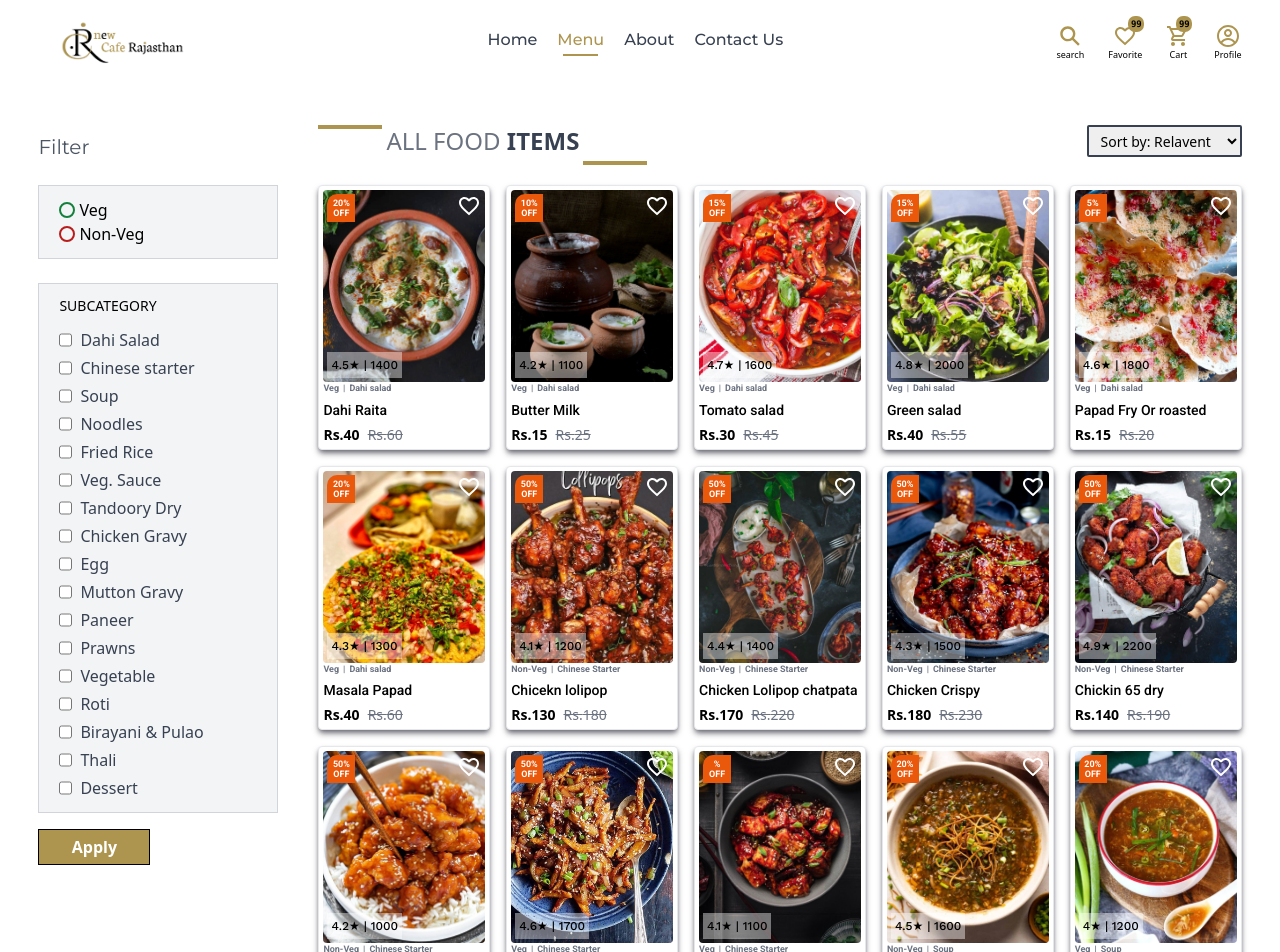
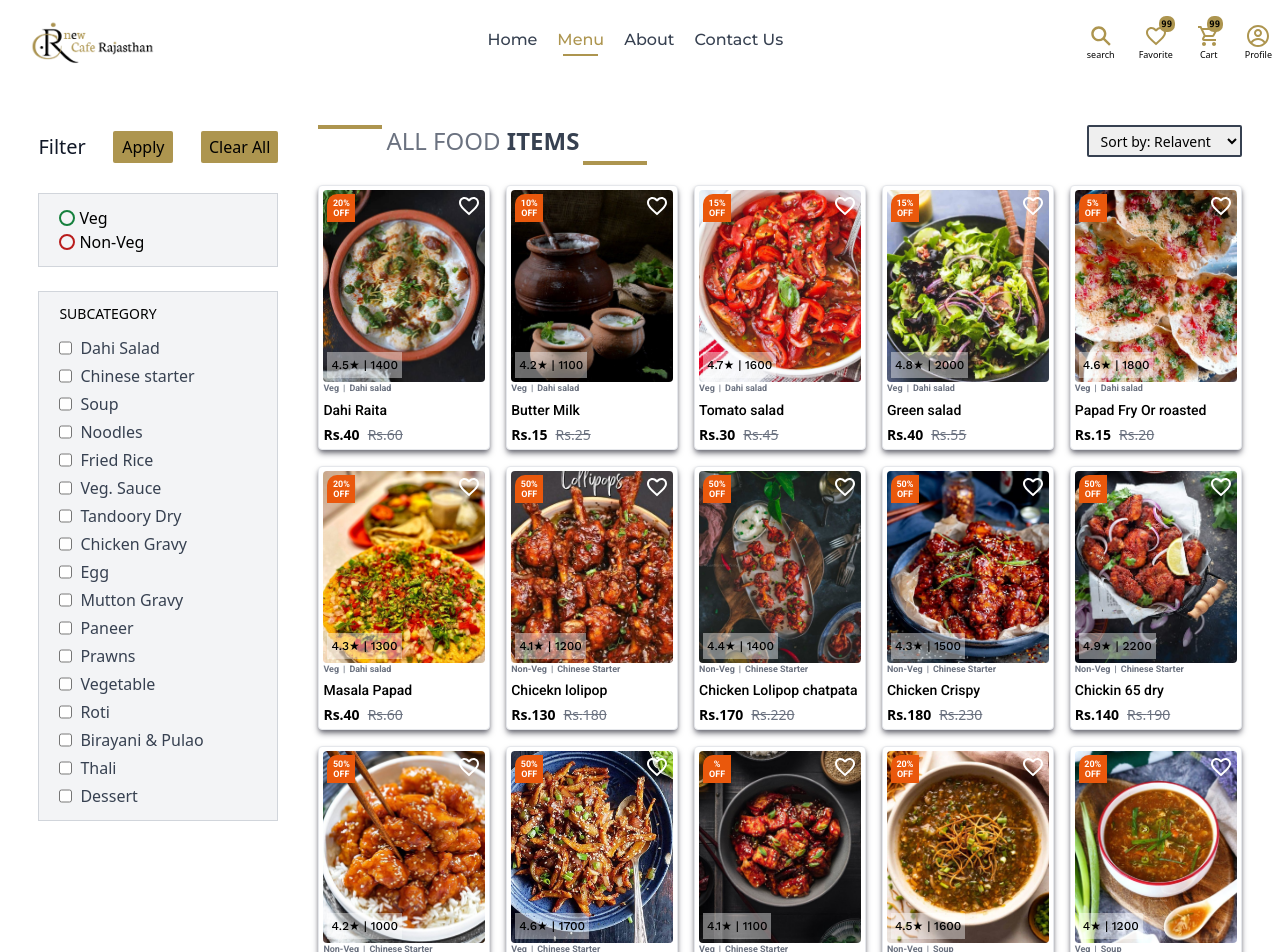
Before and after one commit to arfajsheru/CR-HOTEL, a React (Vite) app in the folder cr-restaurant/: page /menu in a window 1280 px wide. Shown: the top 952 px of the page. Built offline with nearby package versions, Linux system fonts and the light colour scheme; a web font is replaced by a local one.

Commit message:
mobile filter option update

```diff
--- a/cr-restaurant/src/App.jsx
+++ b/cr-restaurant/src/App.jsx
@@ -1,4 +1,4 @@
-import React, { useState, useEffect } from 'react';
+import React, { useState, useEffect } from "react";
 import { Routes, Route } from "react-router-dom";
 import Home from "./pages/Home";
 import About from "./pages/About";
@@ -8,48 +8,50 @@ import Cart from "./pages/Cart";
 import Order from "./pages/Order";
 import Login from "./pages/Login";
 import Product from "./pages/Product";
-import PlaceOrder from './PlaceOrder';
+import PlaceOrder from "./PlaceOrder";
 import Navbar from "./component/Navbar";
-import Footer from './component/Footer';
-import logo from "/logo3.png"
-import CategoryItems from "./pages/CategoryItems"
-import Wishlist from './pages/Wishlist';
+import Footer from "./component/Footer";
+import logo from "/logo3.png";
+import CategoryItems from "./pages/CategoryItems";
+import Wishlist from "./pages/Wishlist";
 const App = () => {
   const [loading, setLoading] = useState(true);
 
   useEffect(() => {
-
     setTimeout(() => {
       setLoading(false);
     }, 2000); //
   }, []);
 
   return (
-    <div className='px-4 sm:px-[1vw] md:px-[2vw] lg:px-[3vw] app'>
+    <div className=" app">
       {loading ? (
         <div className="flex justify-center items-center h-screen">
           <span className="loader">
             <img src={logo} className="logo-image" alt="logo" />
           </span>
         </div>
-
-
       ) : (
         <>
           <Navbar />
+          <div className="px-4 sm:px-[1vw] md:px-[2vw] lg:px-[3vw]">
             <Routes>
-            <Route path='/' element={<Home />} />
-            <Route path='/menu' element={<Menu />} />
-            <Route path='/about' element={<About />} />
-            <Route path='/contact' element={<Contact />} />
-            <Route path='/cart' element={<Cart />} />
-            <Route path='/order' element={<Order />} />
-            <Route path='/login' element={<Login />} />
-            <Route path='/place-order' element={<PlaceOrder />} />
-            <Route path='/product/:productId' element={<Product />} />
-            <Route path='/categoryItem/:category' element={<CategoryItems />}/>
-            <Route path='/wishlist' element={<Wishlist />}/>
+              <Route path="/" element={<Home />} />
+              <Route path="/menu" element={<Menu />} />
+              <Route path="/about" element={<About />} />
+              <Route path="/contact" element={<Contact />} />
+              <Route path="/cart" element={<Cart />} />
+              <Route path="/order" element={<Order />} />
+              <Route path="/login" element={<Login />} />
+              <Route path="/place-order" element={<PlaceOrder />} />
+              <Route path="/product/:productId" element={<Product />} />
+              <Route
+                path="/categoryItem/:category"
+                element={<CategoryItems />}
+              />
+              <Route path="/wishlist" element={<Wishlist />} />
             </Routes>
+          </div>
           <Footer />
         </>
       )}
--- a/cr-restaurant/src/component/Navbar.jsx
+++ b/cr-restaurant/src/component/Navbar.jsx
@@ -28,8 +28,9 @@ const Navbar = () => {
   },[]);
 
   return (
+    <>
     <div
-      className={`flex items-center justify-between py-1 font-medium ${scrolled ? "sticky-header" : " "} `}
+      className={`flex items-center justify-between py-1 px-2 font-medium ${scrolled ? "sticky-header" : "" }`}
     >
       <Link to={"/"}>
         <img
@@ -99,12 +100,12 @@ const Navbar = () => {
           <p className="text-[9px]">Menu</p>
         </div>
       </div>
-
+      </div>
       {/* sidebar Menu */}
 
       <div
-        className={`fixed top-0 right-0 bottom-0 left-0 overflow-hidden bg-white transition-transform duration-500 ${
-          visible ? "translate-x-0 w-[80vw] z-50" : "-translate-x-full w-0"
+        className={`fixed right-0 bottom-0 left-0 overflow-hidden bg-white transition-transform duration-500 ${
+          visible ? "translate-x-0 w-[80vw] h-[92vh] z-50" : "-translate-x-full w-0"
         }`}
       >
         <div className="flex flex-col">
@@ -158,8 +159,7 @@ const Navbar = () => {
           </div>
         </div>
       </div>
-      </div>
-
+      </>
   );
 };
 
--- a/cr-restaurant/src/context/ShopContext.jsx
+++ b/cr-restaurant/src/context/ShopContext.jsx
@@ -1,4 +1,4 @@
-import { createContext } from "react";
+import { createContext, useState } from "react";
 
 import { foodItems }  from "../assets/assets"
 export const ShopContext = createContext();
@@ -6,11 +6,16 @@ export const ShopContext = createContext();
 
 const ShopContextProvider = (props) =>{
 
-
+    const [category, setCategory] = useState([]);
+    const [subCategory, setSubCategory] = useState([]);
 
 
     const value = {
         foodItems,
+        category,
+        setCategory,
+        subCategory,
+        setSubCategory
     }
 
     return (
--- a/cr-restaurant/src/pages/Menu.jsx
+++ b/cr-restaurant/src/pages/Menu.jsx
@@ -1,19 +1,17 @@
-import React, { useEffect, useRef, useState } from "react";
-import { foodItems } from "../assets/assets";
+import React, { useContext, useEffect,useState } from "react";
 import ProductItem from "../component/ProductItem";
 import Title from "../component/Title";
 import { menu_list } from "../assets/assets";
 import { RxCross2 } from "react-icons/rx";
 import vectore from "../assets/vector.png"
+import { ShopContext } from "../context/ShopContext";
 const Menu = () => {
-  const [showFilter, setShowFilter] = useState(false);
+  const {foodItems,category,setCategory,subCategory,setSubCategory} = useContext(ShopContext);
   const [filterProduct, setFilterProduct] = useState(foodItems);
-  const [category, setCategory] = useState([]);
-  const [subCategory, setSubCategory] = useState([]);
   const [isVegSelected, setIsVegSelected] = useState(false); // State to toggle Veg indicator
   const [isNonVegSelected, setIsNonVegSelected] = useState(false);
   const [IshowFilter, setIShowFilter] = useState(false);
-
+  const [sorttype,setSortType] = useState('Relavent')
 
   // Category Filter Methode
   const handleToggleCategory = (e) => {
@@ -42,7 +40,7 @@ const Menu = () => {
   };
   // All Filter Applay Methode
   const applyfilter = () => {
-    let foodItemsCopy = foodItems;
+    let foodItemsCopy = foodItems.slice();
     if (category.length > 0) {
       foodItemsCopy = foodItemsCopy.filter((item) =>
         category.includes(item.category)
@@ -57,6 +55,28 @@ const Menu = () => {
     setFilterProduct(foodItemsCopy);
   };
 
+
+  const filterSortPrice = () => {
+    let fpcopy = filterProduct.slice();
+
+    switch(sorttype){
+      case 'Low-high':
+        setFilterProduct(fpcopy.sort((a,b) => a.current_Price - b.current_Price));
+        break;
+
+      case 'High-low':
+        setFilterProduct(fpcopy.sort((a,b) => b.current_Price - a.current_Price));
+        break;
+
+      default :
+        applyfilter();
+        break
+    }
+  }
+
+  useEffect(() => {
+    filterSortPrice();
+  },[sorttype])
   //Handle Veg click
   const handleVegClick = () => {
     setIsVegSelected(!isVegSelected);
@@ -68,18 +88,40 @@ const Menu = () => {
     setIsNonVegSelected(!isNonVegSelected);
     setIsVegSelected(false);
   };
+
+  const handleClearAllFilter = () => {
+    setIsVegSelected(!isVegSelected);
+    setIsNonVegSelected(!isNonVegSelected);
+    setFilterProduct(foodItems);
+  }
   return (
     <div className="flex flex-col sm:flex-row gap-1 sm:gap-10 pt-10">
       {/* Filter Option side */}
       <div className="min-w-60">
+        <div className="flex items-center justify-between ">
         <p
           onClick={() => setIShowFilter(!IshowFilter)}
-          className="my-2 text-xl text-gray-600 font-nav-font hidden sm:block"
+          className="my-2 text-xl text-gray-900 font-medium  hidden sm:block"
         >
           {/* Filter Title */}
 
           Filter
         </p>
+
+        <button
+          onClick={applyfilter}
+          className={` hidden w-1/4 h-8 font-medium rounded-sm bg-custom  sm:block`}
+        >
+          Apply
+        </button>
+        <button
+          onClick={handleClearAllFilter}
+          className={` hidden w-auto px-2 h-8 font-medium rounded-sm bg-custom  sm:block`}
+        >
+          Clear All
+        </button>
+        </div>
+
         <p
           onClick={() => setIShowFilter(!IshowFilter)}
           className="my-2 text-[16px] text-gray-600 font-nav-font cursor-pointer sm:hidden"
@@ -231,13 +273,6 @@ const Menu = () => {
             </p>
           </div>
         </div>
-        {/* Apply Filter */}
-        <button
-          onClick={applyfilter}
-          className={` hidden w-28 mt-4 h-9 font-bold text-white bg-custom border border-black sm:block`}
-        >
-          Apply
-        </button>
       </div>
 
       <div
@@ -354,7 +389,7 @@ const Menu = () => {
             applyfilter(); // Call your applyFilter function
             setIShowFilter(!IshowFilter); // Toggle the filter state
           }}
-          className="bg-custom w-[40%] h-10 font-medium text-xl border-2 border-black">Apply</button>
+          className="w-28 mt-4 h-9 font-bold text-white bg-custom border border-black rounded-lg">Apply</button>
         </div>
       </div>
 
@@ -362,10 +397,12 @@ const Menu = () => {
       <div className="flex-1">
         <div className="flex justify-between text-base sm:text-2xl mb-2">
           <Title text1={"ALL FOOD"} text2={"ITEMS"} />
-          <select className="text-sm border-2 border-gray-700 px-2 h-8  rounded-sm outline-none ">
-            <option value={"Relavent"}>Sort by: Relavent</option>
-            <option value={"Low-high"}>Sort by: Low-high</option>
-            <option value={"High-low"}>Sort by: High-low</option>
+          <select className="text-sm border-2 border-gray-700 px-2 h-8  rounded-sm outline-none"
+          onChange={(e) => setSortType(e.target.value)}
+          >
+            <option value="Relavent">Sort by: Relavent</option>
+            <option value="Low-high">Sort by: Low-high</option>
+            <option value="High-low">Sort by: High-low</option>
           </select>
         </div>
 
--- a/cr-restaurant/src/pages/Product.jsx
+++ b/cr-restaurant/src/pages/Product.jsx
@@ -38,6 +38,9 @@ const Product = () => {
     if (views >= 1000) return (views / 1000).toFixed(1) + 'K'; // Thousand ke liye
     return views; // Agar 1K se kam hai to original number dikhao
   };
+  useEffect(() => {
+    window.scroll(0,0);
+  })
   return (
     <div className="animate-fadeInDown">
       <div
@@ -53,7 +56,7 @@ const Product = () => {
         <div className="relative">
           <img
             src={itemfilter.image}
-            className="w-full h-[450px] md:w-[450px] md:h-[550px] object-cover"
+            className="w-full h-[450px] md:w-[450px] rounded-md md:h-[550px] object-cover"
             alt=""
           />
 
```
Lines whose indentation alone changed are shown as unchanged.
